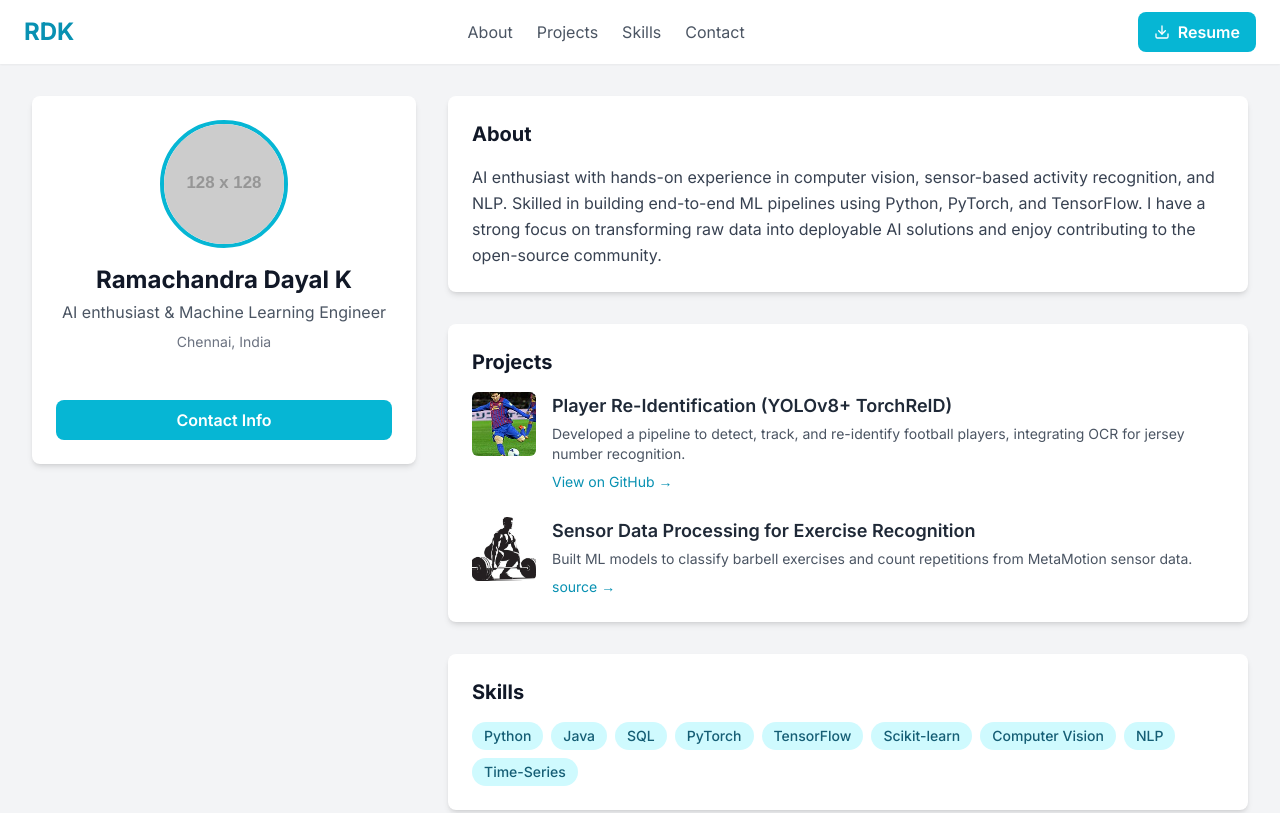
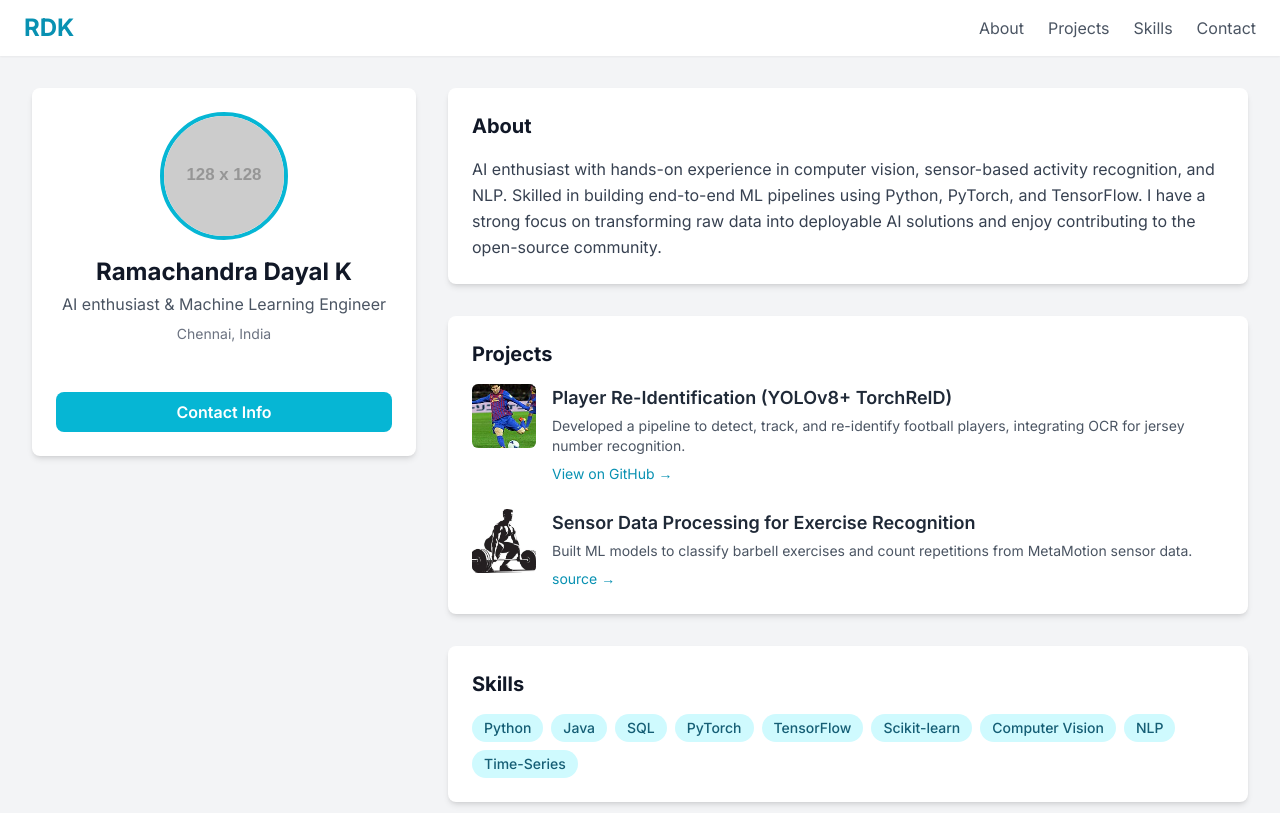
Before and after one commit to Sriramdayal/My_portfolio, a plain HTML site: page index.html in a window 1280 px wide. Shown: the top 813 px of the page. Drawn offline with nearby package versions, Linux system fonts and the light colour scheme; placeholder pictures from the web are drawn by us; some icons are missing.

Commit message:
update message

```diff
--- a/index.html
+++ b/index.html
@@ -25,10 +25,6 @@
                 <a href="#skills" class="hover:text-cyan-600 transition-colors">Skills</a>
                 <a href="#contact" class="hover:text-cyan-600 transition-colors">Contact</a>
             </nav>
-            <a href="internresume1.pdf" download class="hidden md:flex items-center bg-cyan-500 hover:bg-cyan-600 text-white font-semibold px-4 py-2 rounded-lg transition-colors">
-                <i data-lucide="download" class="w-4 h-4 mr-2"></i>
-                Resume
-            </a>
              <button id="mobile-menu-button" class="md:hidden">
                 <i data-lucide="menu" class="w-6 h-6 text-gray-600"></i>
             </button>
```
